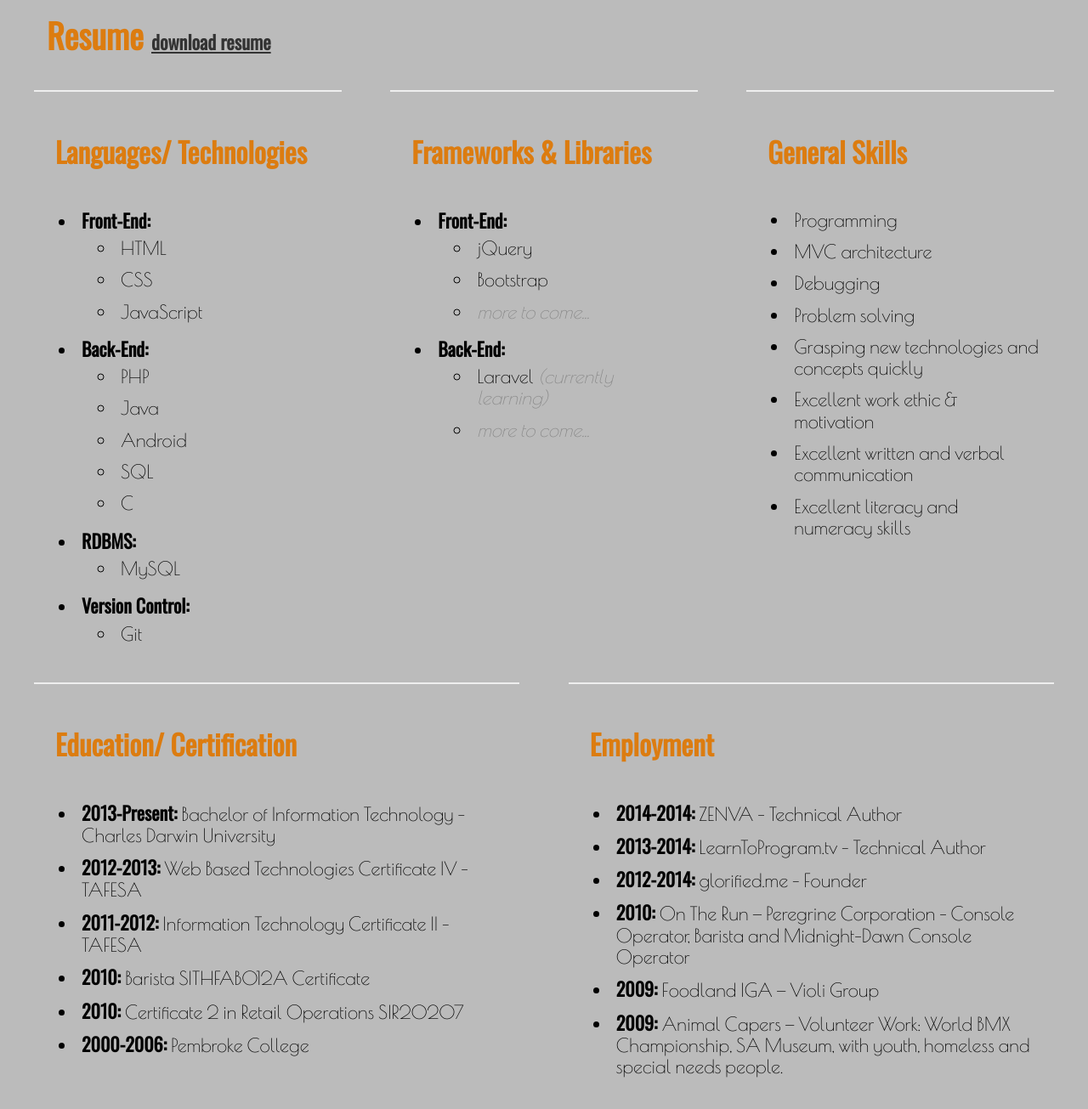
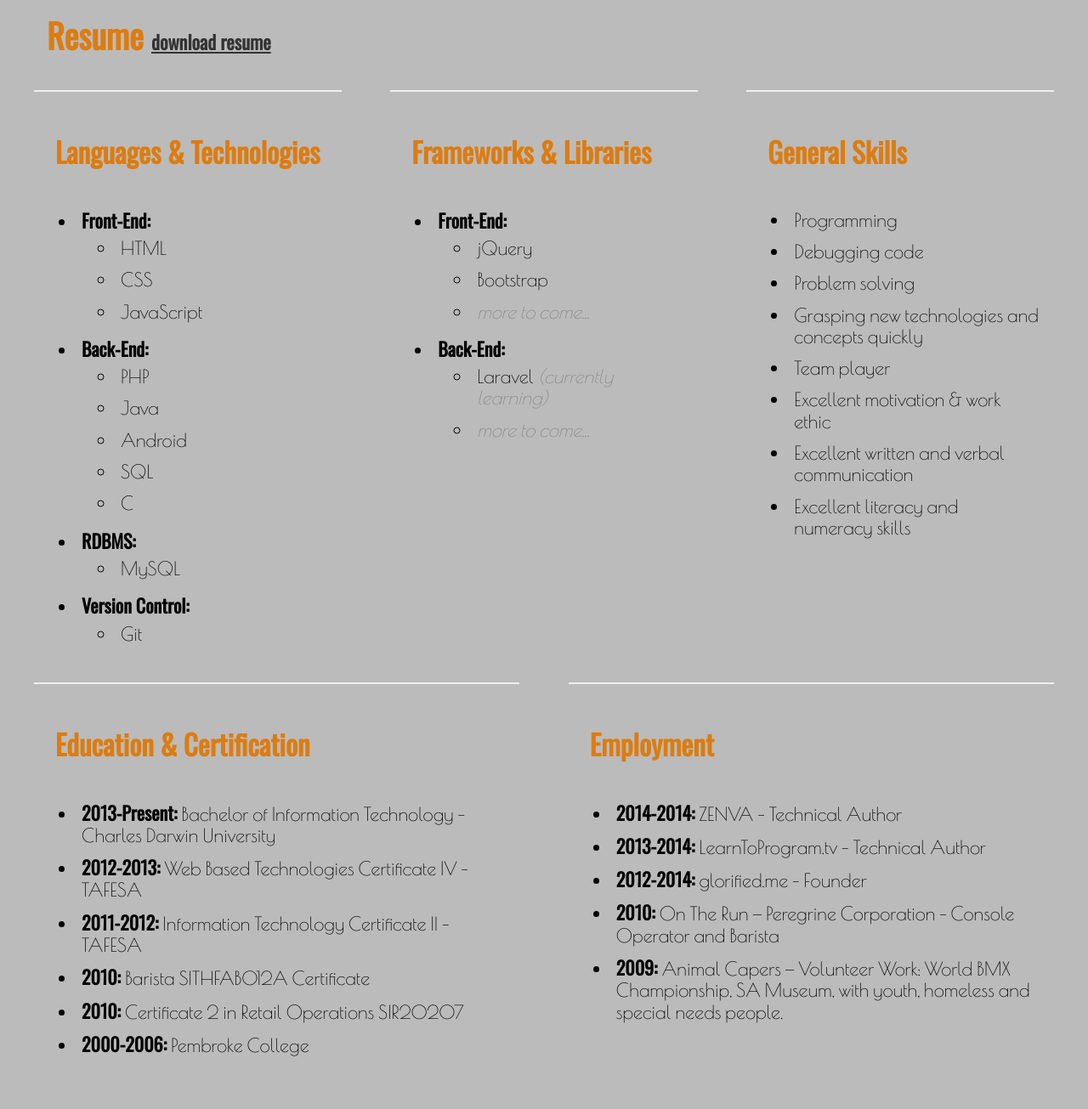
Before and after one commit to AshMenhennett/ashley.guru, a plain HTML site: page index.html in a window 1280 px wide. Shown: the part 727-2032 px from the top of the page at 85% size. Drawn offline with nearby package versions, Linux system fonts and the light colour scheme.

Commit message:
Updated resume content on index.html

```diff
--- a/index.html
+++ b/index.html
@@ -62,7 +62,7 @@
 			</header>
 			<div class="row">
 				<div class="col four resume-section">
-					<h2>Languages/ Technologies</h2>
+					<h2>Languages &amp; Technologies</h2>
 					<ul>
 						<li><strong>Front-End: </strong>
 							<ul>
@@ -114,11 +114,11 @@
 		      		<h2>General Skills</h2>
 					<ul>
 						<li>Programming</li>
-						<li>MVC architecture</li>
-						<li>Debugging</li>
+						<li>Debugging code</li>
 						<li>Problem solving</li>
 						<li>Grasping new technologies and concepts quickly</li>
-		                <li>Excellent work ethic &amp; motivation</li>
+						<li>Team player</li>
+		                <li>Excellent motivation &amp; work ethic</li>
 		                <li>Excellent written and verbal communication</li>
 		                <li>Excellent literacy and numeracy skills</li>
 		            </ul>
@@ -126,7 +126,7 @@
 			</div>
 			<div class="row">
 				<div class="col six resume-section">
-					<h2>Education/ Certification</h2>
+					<h2>Education &amp; Certification</h2>
 					<ul>
 		                <li><strong>2013-Present: </strong>Bachelor of Information Technology - Charles Darwin University</li>
 		                <li><strong>2012-2013: </strong>Web Based Technologies Certificate IV - TAFESA</li>
@@ -142,8 +142,7 @@
 		                <li><strong>2014-2014: </strong>ZENVA - Technical Author</li>
 		                <li><strong>2013-2014: </strong>LearnToProgram.tv - Technical Author</li>
 		                <li><strong>2012-2014: </strong>glorified.me - Founder</li>
-		                <li><strong>2010: </strong>On The Run — Peregrine Corporation - Console Operator, Barista and Midnight-Dawn Console Operator</li>
-		                <li><strong>2009: </strong>Foodland IGA — Violi Group</li>
+		                <li><strong>2010: </strong>On The Run — Peregrine Corporation - Console Operator and Barista</li>
 		                <li><strong>2009: </strong>Animal Capers — Volunteer Work: World BMX Championship, SA Museum, with youth, homeless and special needs people.</li>
 		            </ul>
 				</div>
```
